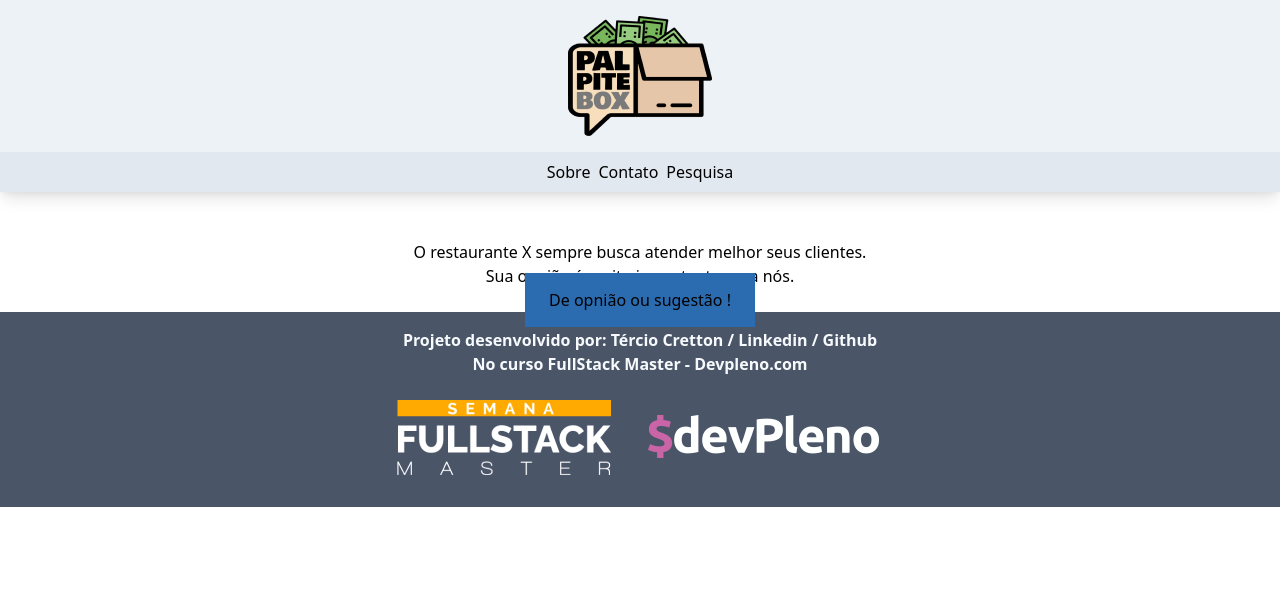
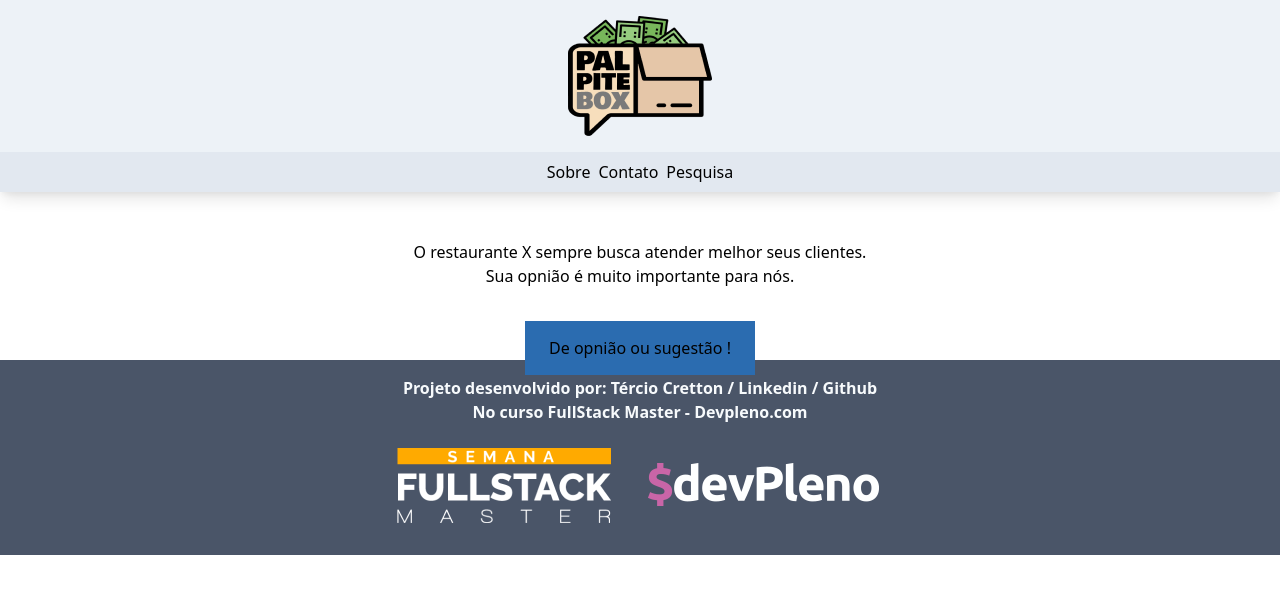
Before and after one commit to tcretton/PalpiteBox, a Next.js app: page / in a window 1280 px wide. Shown: the top 594 px of the page. Built offline with nearby package versions, Linux system fonts and the light colour scheme.

Commit message:
Update index.js

```diff
--- a/pages/index.js
+++ b/pages/index.js
@@ -8,7 +8,7 @@ const Index =() => {
         O restaurante X sempre busca atender melhor seus clientes.<br/>
         Sua opnião é muito importante para nós.
       </p>
-      <div className='text-center'>
+      <div className='text-center mt-12'>
         <Link href='/pesquisa'>
           <a className='bg-blue-700 px-6 py-4'>De opnião ou sugestão !</a>
         </Link>
```
